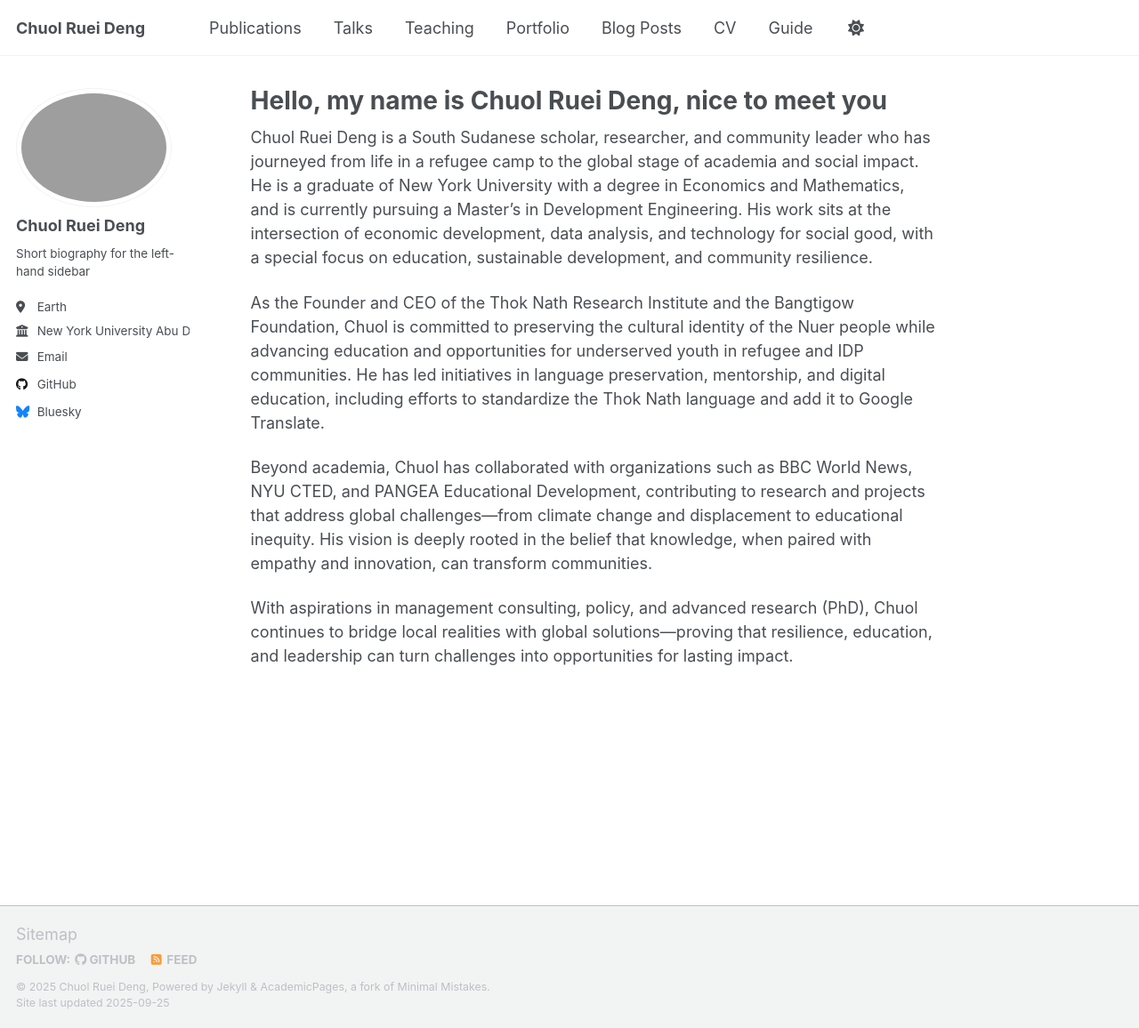
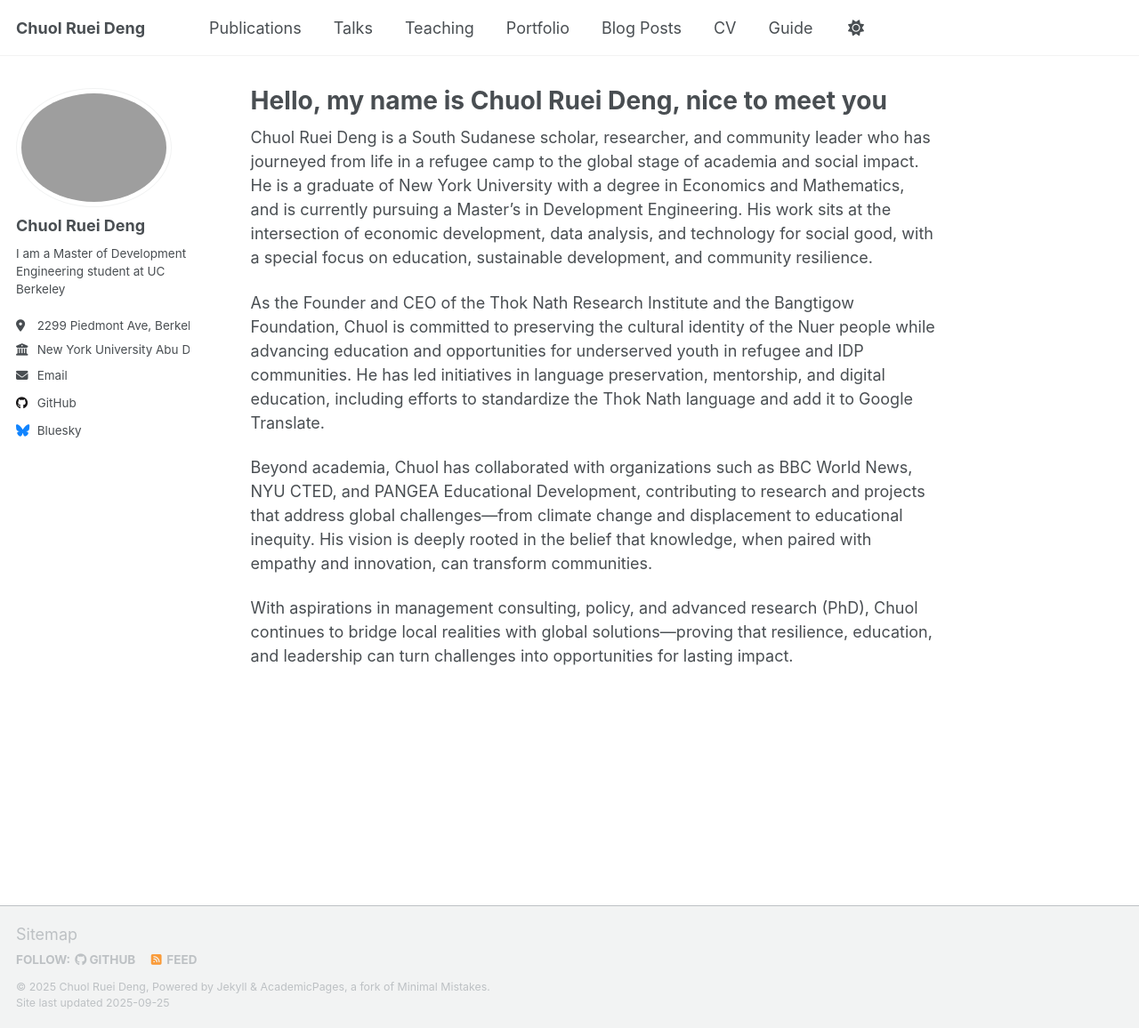
Before and after one commit to chuolrdeng/chuolrdeng.github.io, a Jekyll site: the page built from _pages/about.md, in a window 1280 px wide and 1156 px high. Shown: the whole window at 89% size. Built offline with Jekyll 4.4.1, drawn with Linux system fonts in a browser that asks for light colours; a script that is not in the unit is left out.

Commit message:
Update _config.yml

```diff
--- a/_config.yml
+++ b/_config.yml
@@ -26,8 +26,8 @@
   avatar           : "/Users/chuoldeng/chuolrdeng.github.io/images/Chuol Deng's Senior Portrait.jpg"
   name             : "Chuol Ruei Deng"
   pronouns         : # example: "she/her"
-  bio              : "Short biography for the left-hand sidebar"
-  location         : "Earth"
+  bio              : "I am a Master of Development Engineering student at UC Berkeley"
+  location         : "2299 Piedmont Ave, Berkeley"
   employer         : "New York University Abu Dhabi"
   uri              : # URL
   email            : "chuoldeng@romro.org"
```
